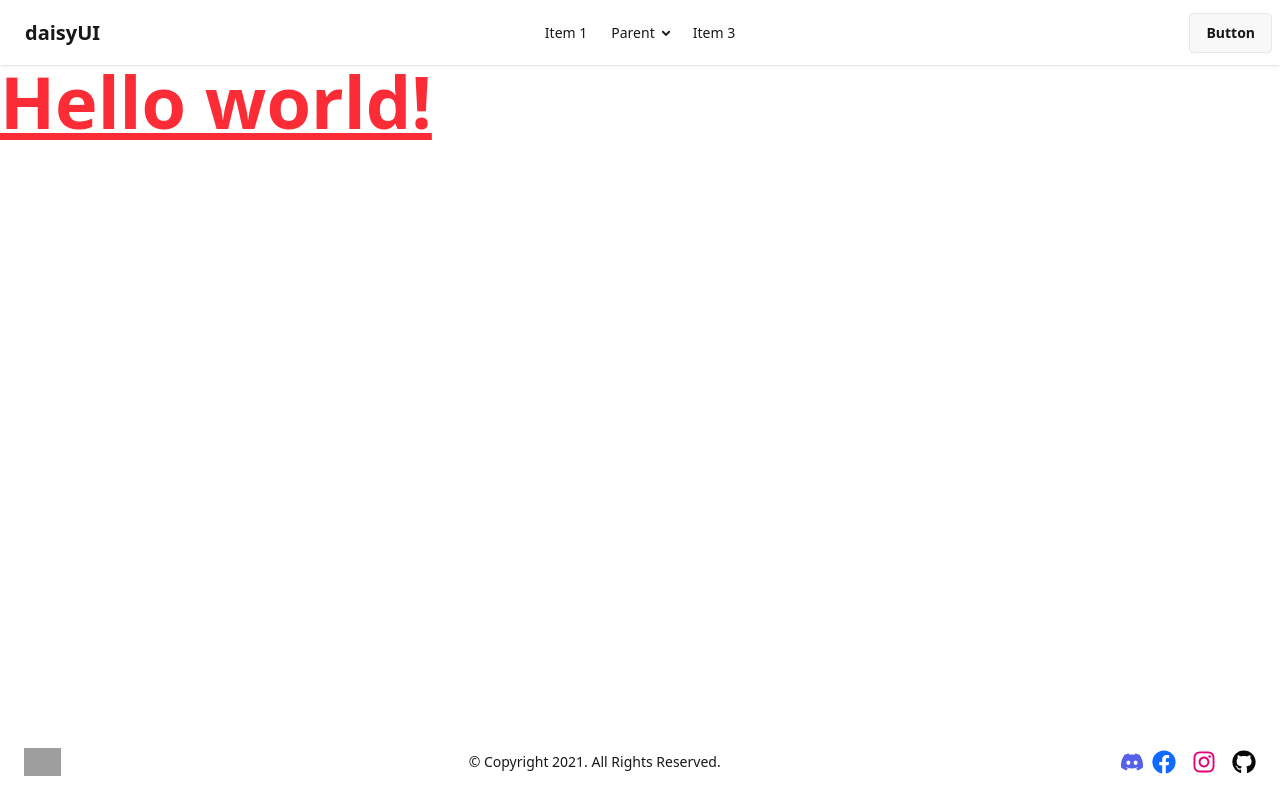
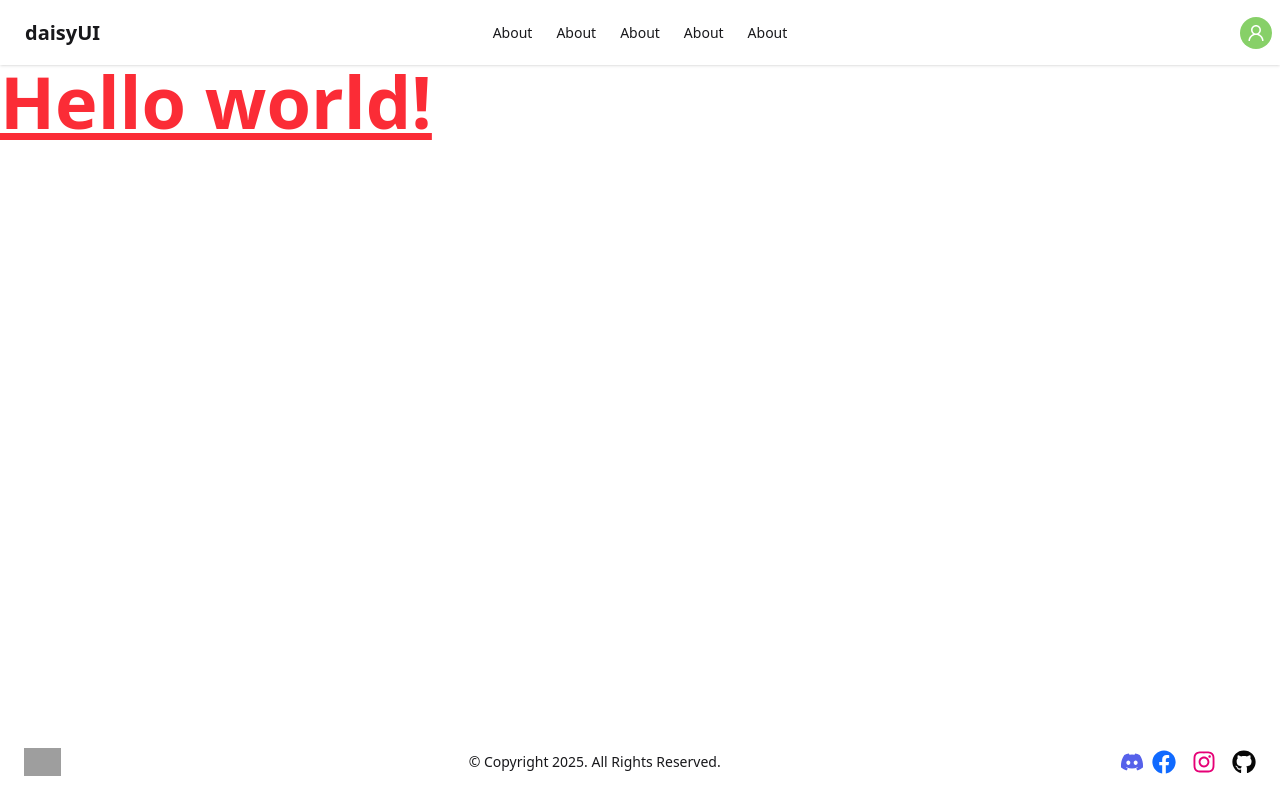
Before and after one commit to HIMU005/school_management_clilent, a React (Vite) app: page / in a window 1280 px wide. Built offline with nearby package versions, Linux system fonts and the light colour scheme; grey boxes are pictures that could not be loaded.

Commit message:
ant design install and fix the navbar a little bit

```diff
--- a/package.json
+++ b/package.json
@@ -11,6 +11,7 @@
   },
   "dependencies": {
     "@tailwindcss/vite": "^4.0.6",
+    "antd": "^5.24.0",
     "react": "^19.0.0",
     "react-dom": "^19.0.0",
     "react-icons": "^5.4.0",
--- a/src/components/shared/Footer.jsx
+++ b/src/components/shared/Footer.jsx
@@ -14,7 +14,7 @@ const Footer = () => {
         </Link>
 
         <p className="text-sm text-gray-60">
-          © Copyright 2021. All Rights Reserved.
+          © Copyright 2025. All Rights Reserved.
         </p>
 
         <div className="flex -mx-2">
--- a/src/components/shared/NavBar.jsx
+++ b/src/components/shared/NavBar.jsx
@@ -1,4 +1,26 @@
+import { NavLink } from "react-router";
+import Profile from "./Profile";
+
 const NavBar = () => {
+  const links = (
+    <>
+      <li>
+        <NavLink to="/about">About</NavLink>
+      </li>
+      <li>
+        <NavLink to="/about">About</NavLink>
+      </li>
+      <li>
+        <NavLink to="/about">About</NavLink>
+      </li>
+      <li>
+        <NavLink to="/about">About</NavLink>
+      </li>
+      <li>
+        <NavLink to="/about">About</NavLink>
+      </li>
+    </>
+  );
   return (
     <div className="navbar bg-base-100 shadow-sm">
       <div className="navbar-start">
@@ -24,52 +46,17 @@ const NavBar = () => {
             tabIndex={0}
             className="menu menu-sm dropdown-content bg-base-100 rounded-box z-1 mt-3 w-52 p-2 shadow"
           >
-            <li>
-              <a>Item 1</a>
-            </li>
-            <li>
-              <a>Parent</a>
-              <ul className="p-2">
-                <li>
-                  <a>Submenu 1</a>
-                </li>
-                <li>
-                  <a>Submenu 2</a>
-                </li>
-              </ul>
-            </li>
-            <li>
-              <a>Item 3</a>
-            </li>
+            {links}
           </ul>
         </div>
         <a className="btn btn-ghost text-xl">daisyUI</a>
       </div>
       <div className="navbar-center hidden lg:flex">
-        <ul className="menu menu-horizontal px-1">
-          <li>
-            <a>Item 1</a>
-          </li>
-          <li>
-            <details>
-              <summary>Parent</summary>
-              <ul className="p-2">
-                <li>
-                  <a>Submenu 1</a>
-                </li>
-                <li>
-                  <a>Submenu 2</a>
-                </li>
-              </ul>
-            </details>
-          </li>
-          <li>
-            <a>Item 3</a>
-          </li>
-        </ul>
+        <ul className="menu menu-horizontal px-1">{links}</ul>
       </div>
       <div className="navbar-end">
-        <a className="btn">Button</a>
+        {/* <a className="btn">Button</a> */}
+        <Profile />
       </div>
     </div>
   );
--- /dev/null
+++ b/src/components/shared/Profile.jsx
@@ -0,0 +1,17 @@
+import { UserOutlined } from "@ant-design/icons";
+import { Avatar, Space } from "antd";
+const Profile = () => {
+  // todo: configure it using image according to ant design website
+  return (
+    <Space>
+      <Avatar
+        style={{
+          backgroundColor: "#87d068",
+        }}
+        icon={<UserOutlined />}
+      />
+    </Space>
+  );
+};
+
+export default Profile;
```
Also changed, not shown: 1 other file (tests, documents, lock files or other folders).
